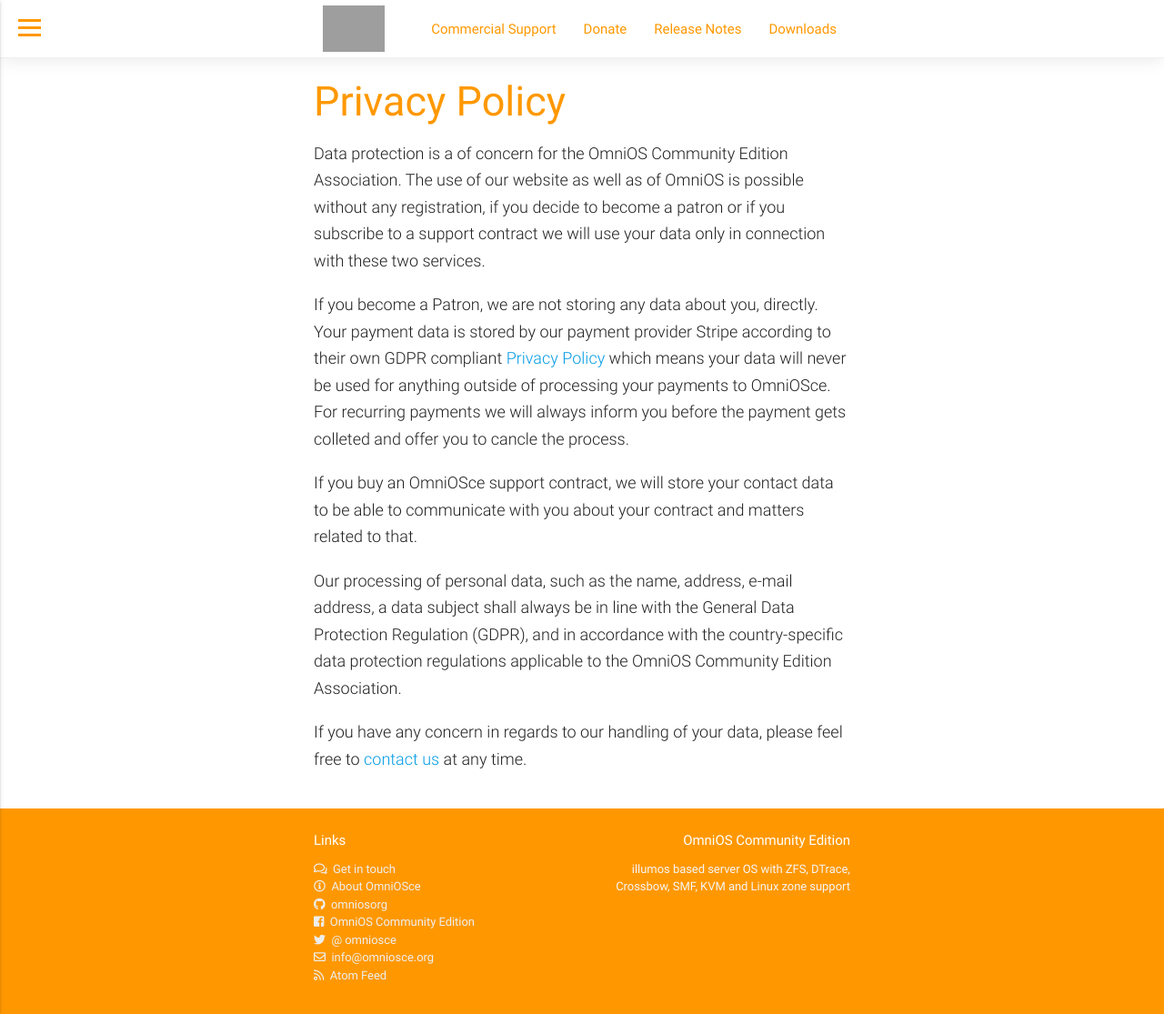
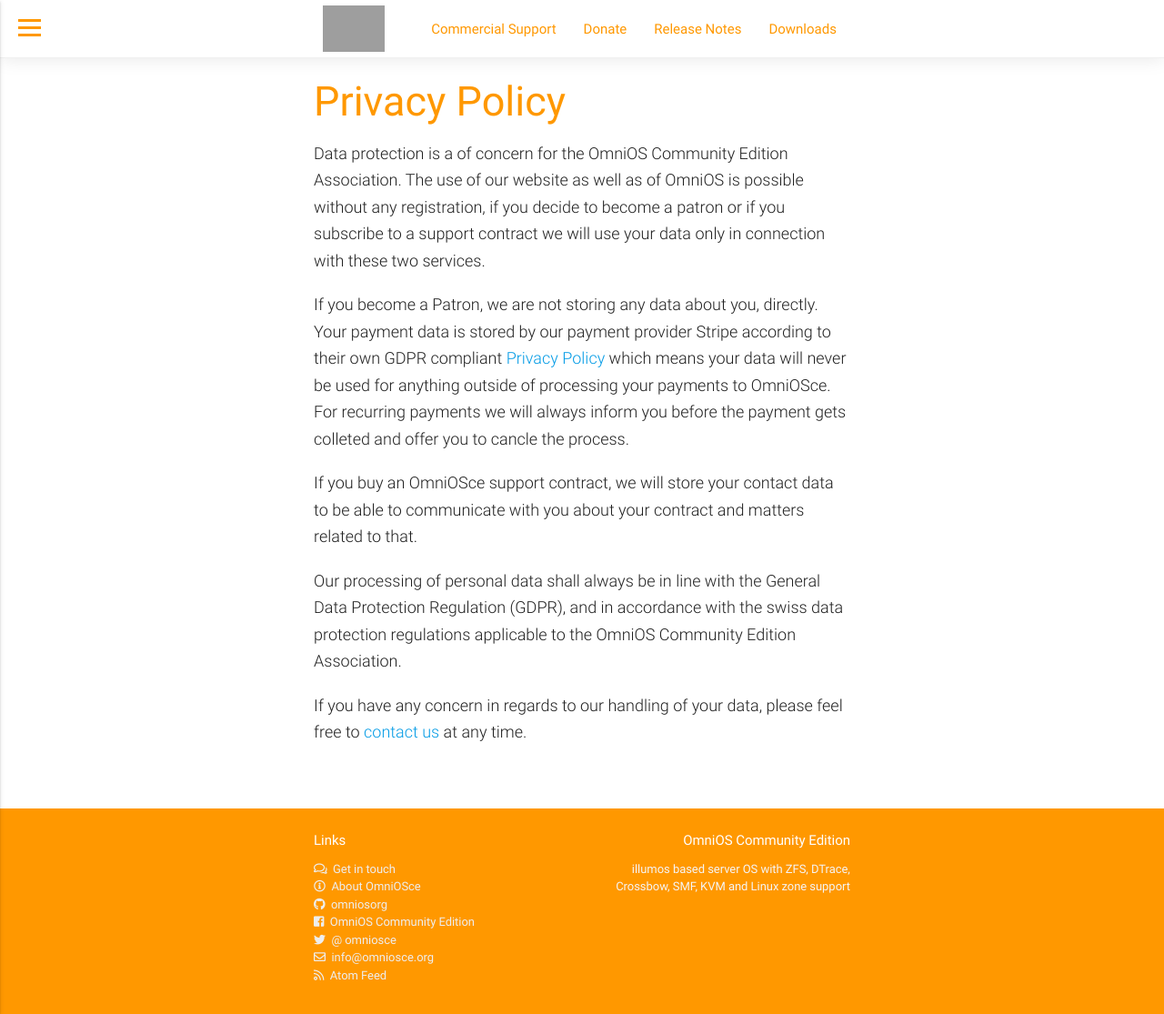
Before and after one commit to omniosorg/omniosorg.github.io, a Jekyll site: the page built from _docs/about/privacy.md, in a window 1280 px wide and 1115 px high. Shown: the whole window at 91% size. Built offline with Jekyll 4.4.1, drawn with Linux system fonts in a browser that asks for light colours; grey boxes are pictures that could not be loaded.

Commit message:
fix wording

```diff
--- a/_docs/about/privacy.md
+++ b/_docs/about/privacy.md
@@ -24,10 +24,9 @@
 to be able to communicate with you about your contract and matters related
 to that.
 
-Our processing of personal data, such as the name, address, e-mail
-address, a data subject shall always be in line with
+Our processing of personal data shall always be in line with
 the General Data Protection Regulation (GDPR), and in accordance with the
-country-specific data protection regulations applicable to the OmniOS
+swiss data protection regulations applicable to the OmniOS
 Community Edition Association.
 
 If you have any concern in regards to our handling of your data, please feel
```
